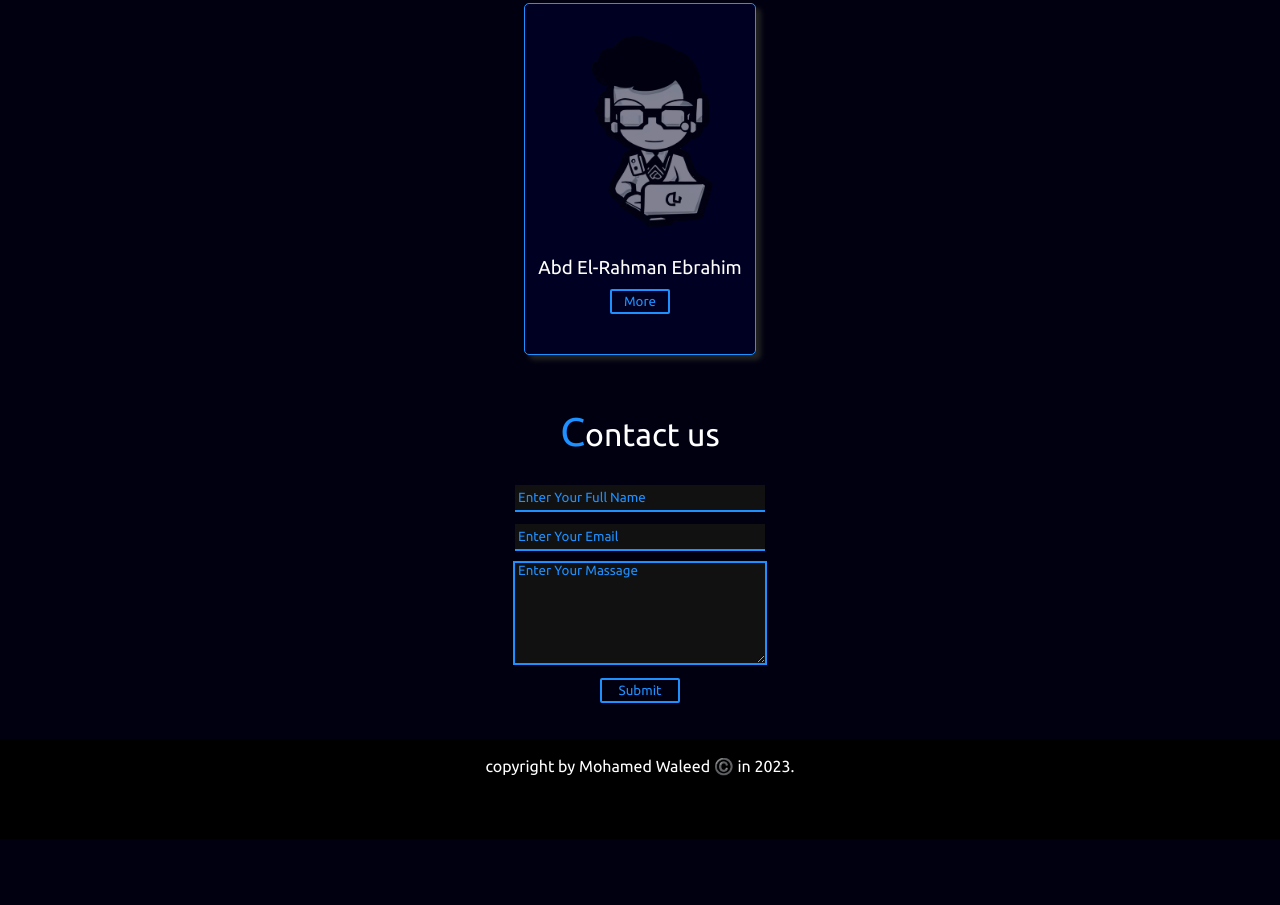
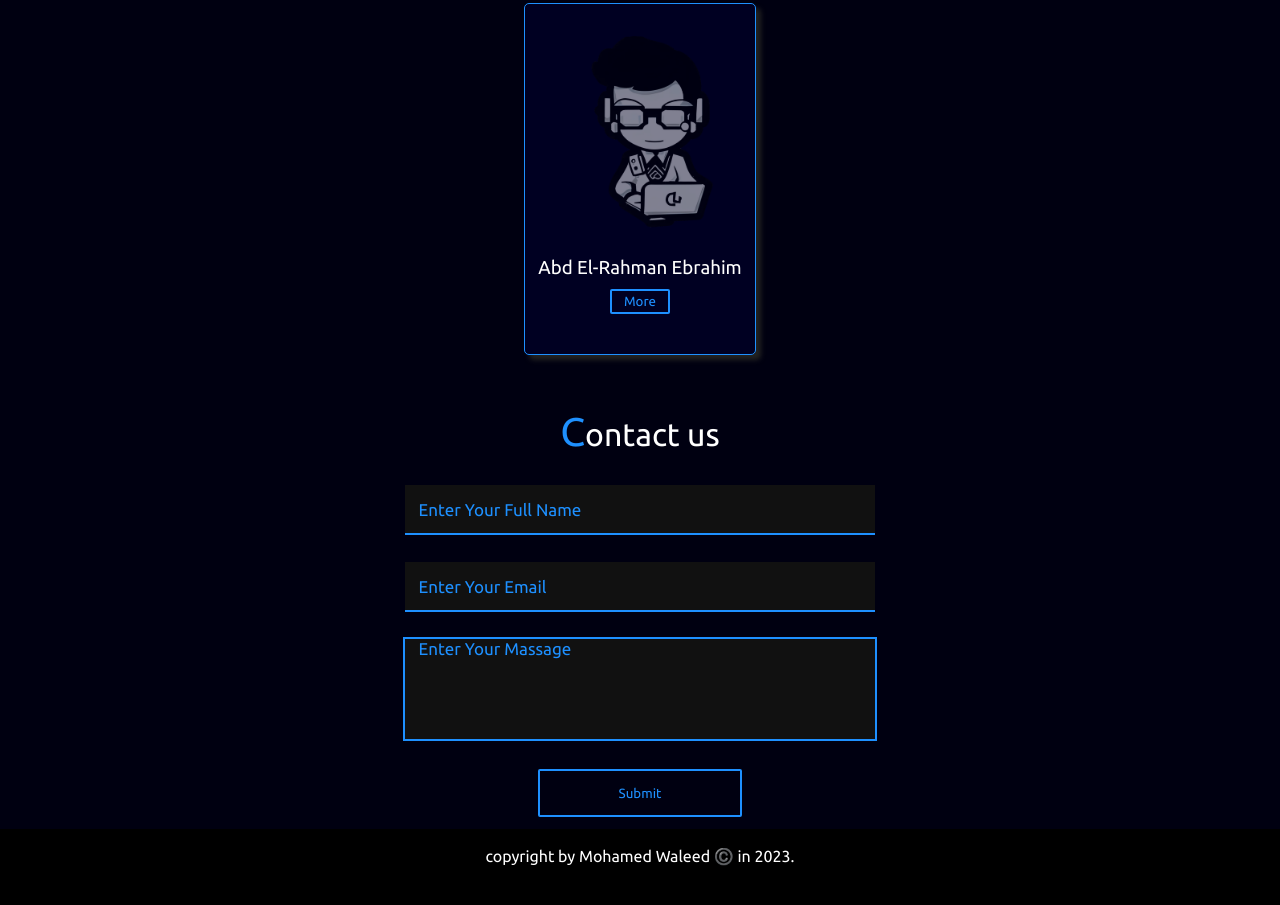
Before and after one commit to S0FTGEN/portfolio, a plain HTML site: page index.html in a window 1280 px wide. Shown: the part 2551-3456 px from the top of the page. Before the commit the page ends 3390 px from the top, so only its background shows below. Drawn offline with Linux system fonts and the light colour scheme.

Commit message:
fix Contact section style

```diff
--- a/index.html
+++ b/index.html
@@ -190,7 +190,7 @@
    <br><br>
   <h1 id="contact" align="center"><span style="font-size:40px;">C</span>ontact us</h1>
   <br>
-  <form align="center">
+  <form class="form" align="center">
     <input type="text" placeholder=" Enter Your Full Name"><br>
     <input type="email" placeholder=" Enter Your Email"><br>
     <textarea placeholder=" Enter Your Massage"></textarea><br>
--- a/master.css
+++ b/master.css
@@ -359,9 +359,37 @@ textarea{
   color: dodgerblue;
 }
 
-.team {
-    margin: auto !important;
-    display: flex !important;
-    justify-content: center !important;
-    align-items: center !important;
+
+
+.form{
+  width: 40%;
+  height: 40vh;
+  margin: auto;
+  /* background-color: red; */
 }
+
+.form input{
+  width:90% ;
+  height: 15%;
+  padding-left: 10px;
+  font-size: 17px;
+  outline: none;
+  margin-bottom: 15px;
+  color: white;
+}
+
+.form textarea{
+  width: 90%;
+  padding-left: 10px;
+  font-size: 17px;
+  color: white;
+  outline: none;
+  margin-bottom: 15px;
+  resize: none;
+}
+
+.form button{
+  width: 40%;
+  height: 15%;
+  cursor: pointer;
+}
```
